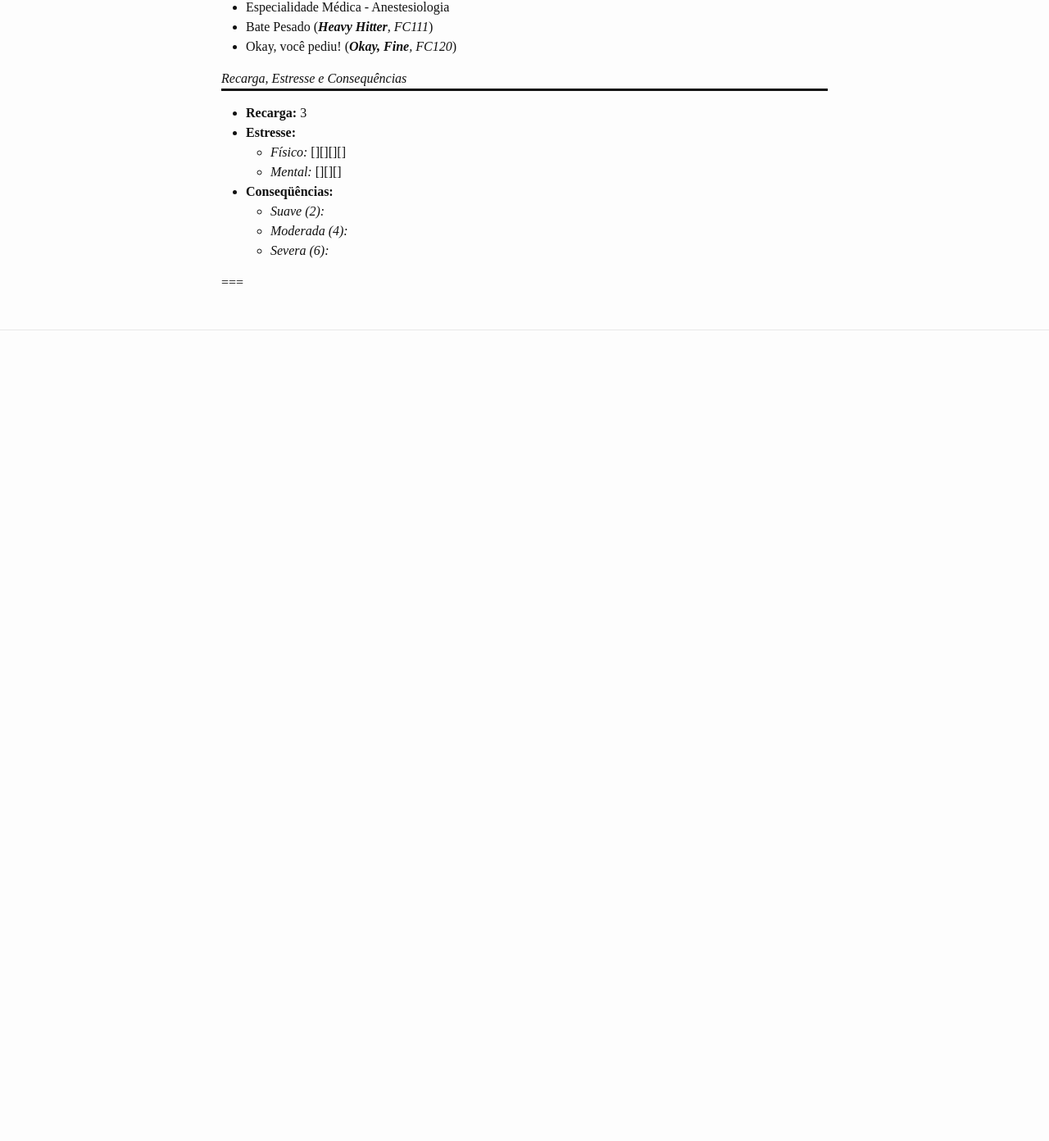
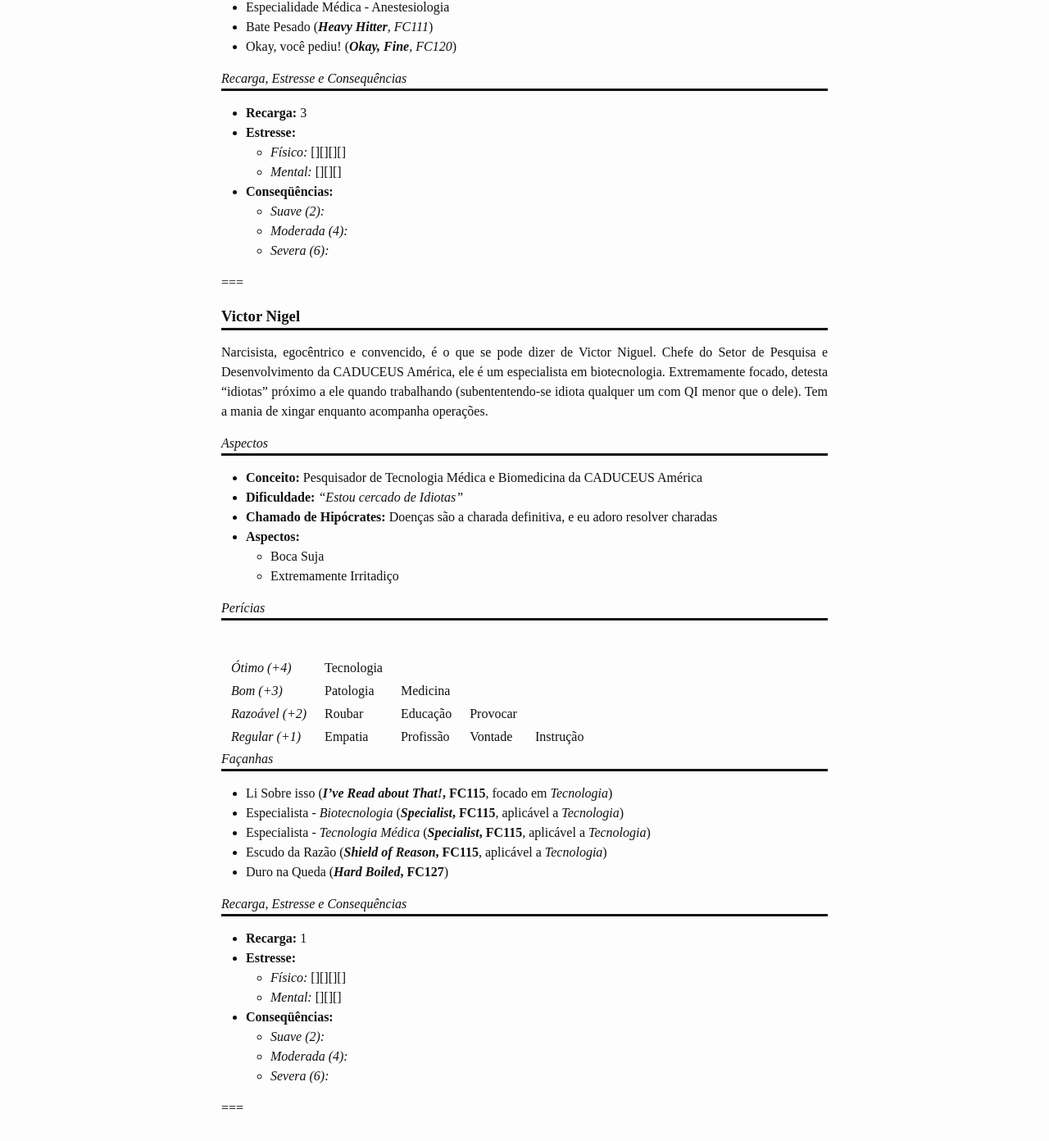
Before and after one commit to fabiocosta0305/fabiocosta0305.github.io-old, a Jekyll site: the page built from _posts/2015-05-21-DestinoDaCaduceus-personagens.md, in a window 1280 px wide and 1400 px high, scrolled down 6875 px. Shown: the top 1392 px of the window at 82% size. Built offline with Jekyll 4.4.1, drawn with Linux system fonts in a browser that asks for light colours; some web fonts are replaced; Markdown is read by kramdown in place of the engine named in the settings; before the commit the page ends 7383 px from its top, so only the background shows below that.

Commit message:
Adicionando Victor Nigel aos Personagens ao Destino da Caduceus

```diff
--- a/_posts/2015-05-21-DestinoDaCaduceus-personagens.md
+++ b/_posts/2015-05-21-DestinoDaCaduceus-personagens.md
@@ -308,3 +308,46 @@ Anestesiologista principal da CADUCEUS América, é uma ex-policial. Possui um t
   - *Severa (6):*
 
 ===
+
+### Victor Nigel
+
+Narcisista, egocêntrico e convencido, é o que se pode dizer de Victor Niguel. Chefe do Setor de Pesquisa e Desenvolvimento da CADUCEUS América, ele é um especialista em biotecnologia. Extremamente focado, detesta “idiotas” próximo a ele quando trabalhando (subententendo-se idiota qualquer um com QI menor que o dele). Tem a mania de xingar enquanto acompanha operações.
+
+#### Aspectos
+
+- **Conceito:** Pesquisador de Tecnologia Médica e Biomedicina da CADUCEUS América
+- **Dificuldade:** *"Estou cercado de Idiotas"*
+- **Chamado de Hipócrates:** Doenças são a charada definitiva, e eu adoro resolver charadas
+- **Aspectos:**
+  - Boca Suja
+  - Extremamente Irritadiço
+
+#### Perícias
+
+|                |             |             |            |             |
+|----------------|-------------|-------------|------------|-------------|
+|*Ótimo (+4)*    | Tecnologia  |             |            |             |
+|*Bom (+3)*      | Patologia   | Medicina    |            |             |
+|*Razoável (+2)* | Roubar      | Educação    | Provocar   |             |
+|*Regular (+1)*  | Empatia     | Profissão   | Vontade    | Instrução   |
+
+#### Façanhas
+
+- Li Sobre isso (__*I've Read about That!*, FC115__, focado em *Tecnologia*)
+- Especialista - *Biotecnologia* (__*Specialist*, FC115__, aplicável a *Tecnologia*)
+- Especialista - *Tecnologia Médica* (__*Specialist*, FC115__, aplicável a *Tecnologia*)
+- Escudo da Razão (__*Shield of Reason*, FC115__, aplicável a *Tecnologia*)
+- Duro na Queda (__*Hard Boiled*, FC127__)
+
+#### Recarga, Estresse e Consequências
+
+- **Recarga:** 1
+- **Estresse:**
+  - *Físico:* [][][][]
+  - *Mental:* [][][]
+- **Conseqüências:**
+  - *Suave (2):*
+  - *Moderada (4):*
+  - *Severa (6):*
+
+===
```
